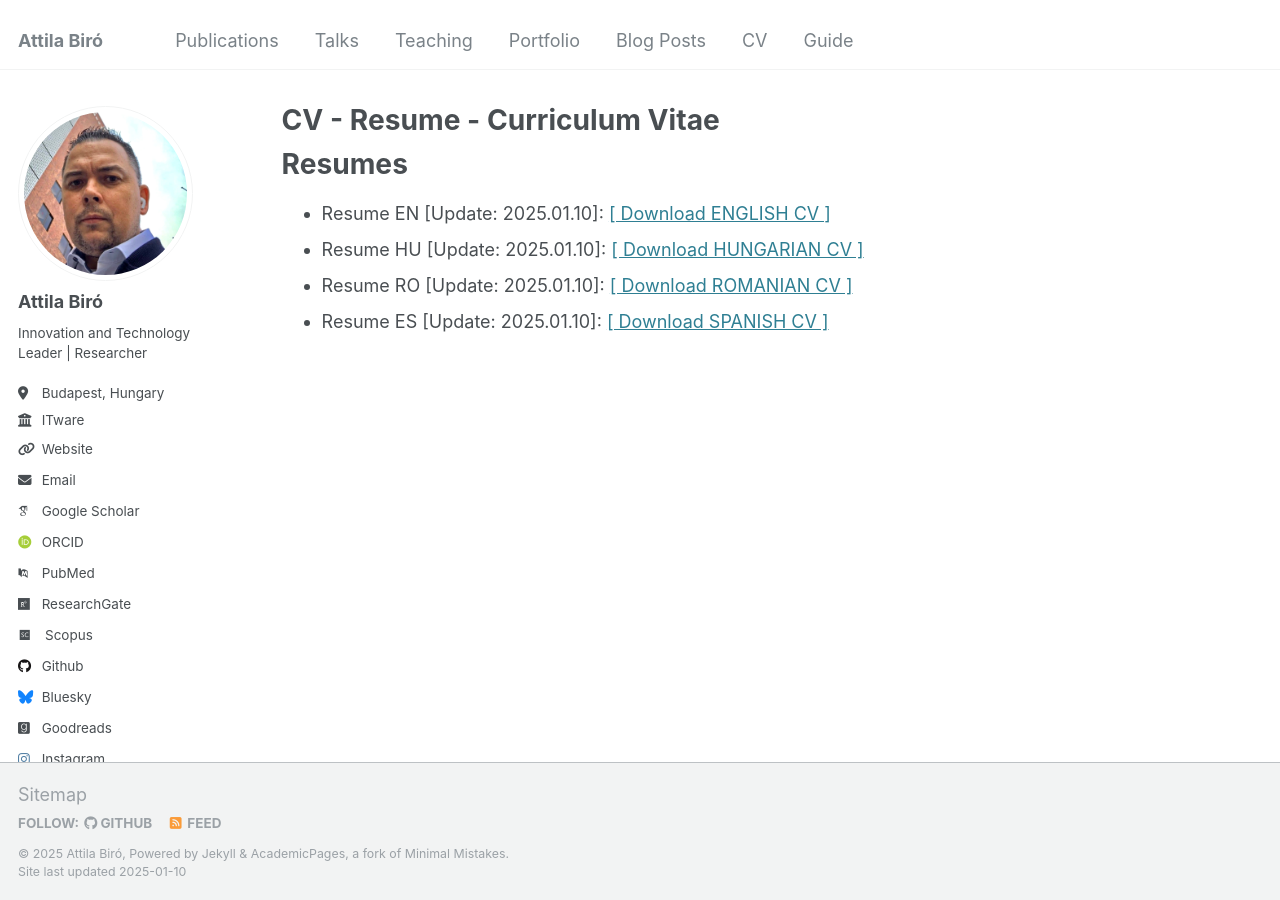
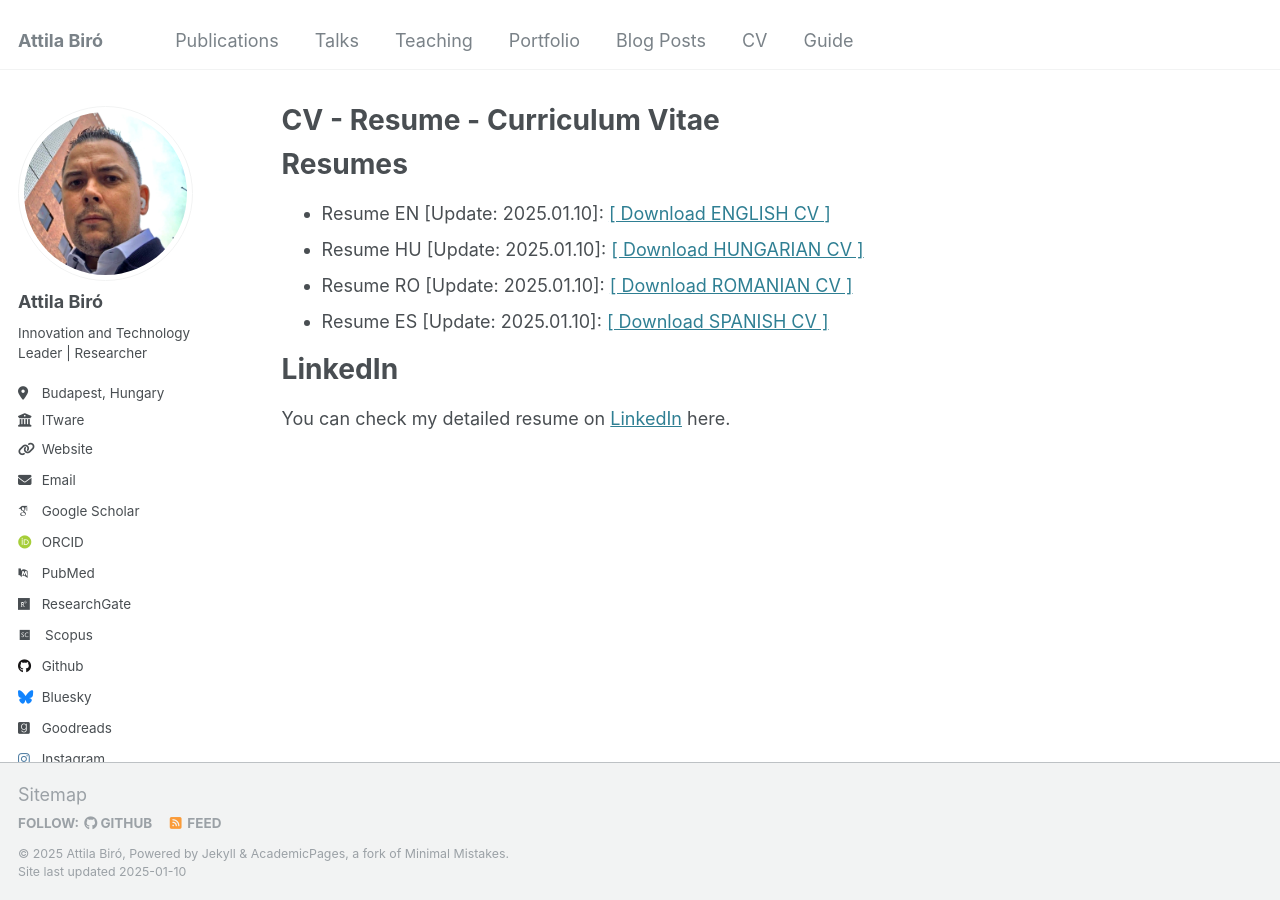
Before and after one commit to biroka/biroka.github.io, a Jekyll site: the page built from _pages/cv.md, in a window 1280 px wide. Built offline with Jekyll 4.4.1, drawn with Linux system fonts in a browser that asks for light colours; some web fonts are replaced.

Commit message:
Update cv.md

```diff
--- a/_pages/cv.md
+++ b/_pages/cv.md
@@ -16,6 +16,9 @@ Resumes
 * Resume RO [Update: 2025.01.10]: <a href="http://mhd-hanif.github.io/files/CV_AttilaBiro_RO.pdf">[ Download ROMANIAN CV ]</a>
 * Resume ES [Update: 2025.01.10]: <a href="http://mhd-hanif.github.io/files/CV_AttilaBiro_ES.pdf">[ Download SPANISH CV ]</a>
 
+LinkedIn
+======
+You can check my detailed resume on  <a href="{{site.author.linkedin}}"> LinkedIn</a> here.
 
 <!--
 Education
```
